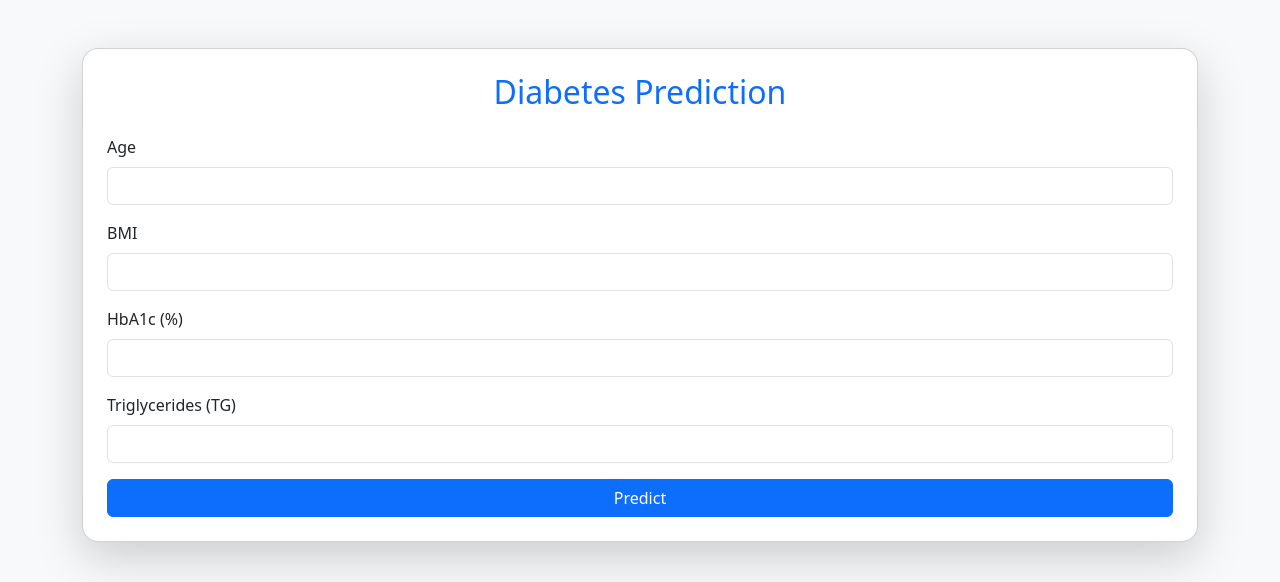
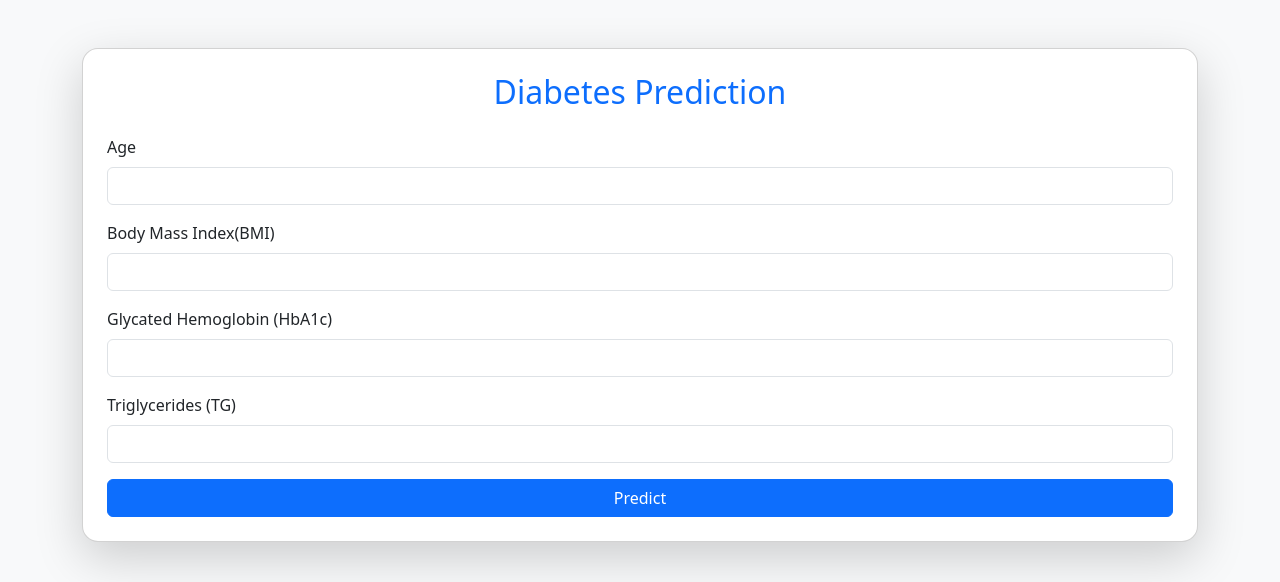
Before and after one commit to arnabpaul873-star/Diabetes-Prediction, a Flask app: page / in a window 1280 px wide. Shown: the top 582 px of the page. Run offline with Flask 3, Linux system fonts and the light colour scheme; parts of the project's set-up code (start-up, migrations or seed data) failed here and were passed over.

Commit message:
index.html

```diff
--- a/templates/index.html
+++ b/templates/index.html
@@ -17,11 +17,11 @@
                     <input type="number" step="any" class="form-control" name="age" required>
                 </div>
                 <div class="mb-3">
-                    <label class="form-label">BMI</label>
+                    <label class="form-label">Body Mass Index(BMI)</label>
                     <input type="number" step="any" class="form-control" name="bmi" required>
                 </div>
                 <div class="mb-3">
-                    <label class="form-label">HbA1c (%)</label>
+                    <label class="form-label">Glycated Hemoglobin (HbA1c)</label>
                     <input type="number" step="any" class="form-control" name="hba1c" required>
                 </div>
                 <div class="mb-3">
@@ -41,5 +41,4 @@
         </div>
     </div>
 </body>
-
 </html>
```
